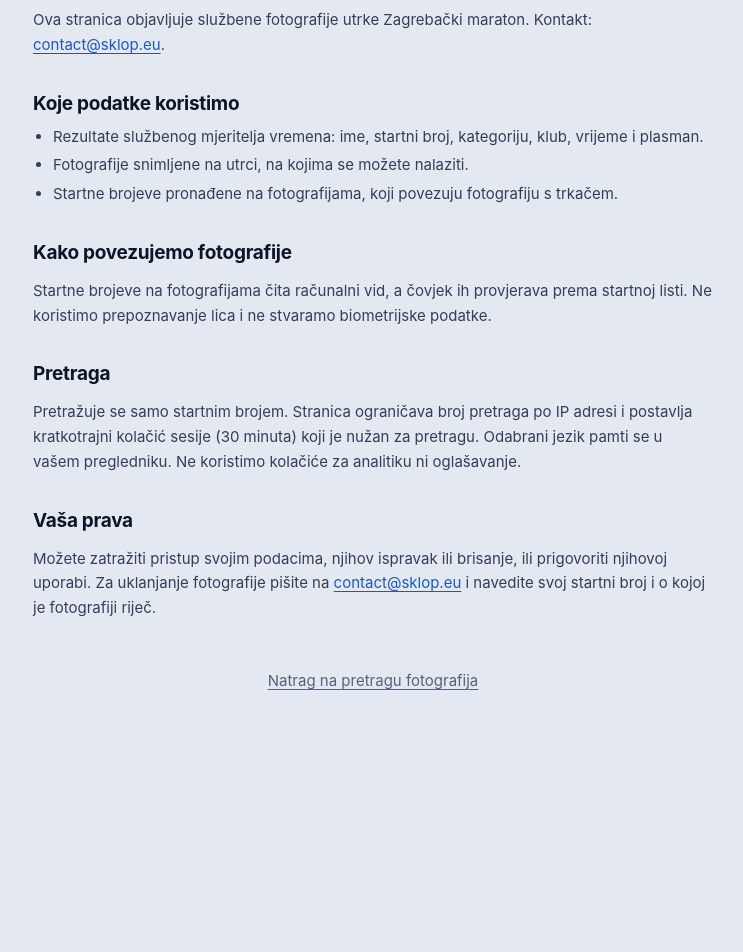
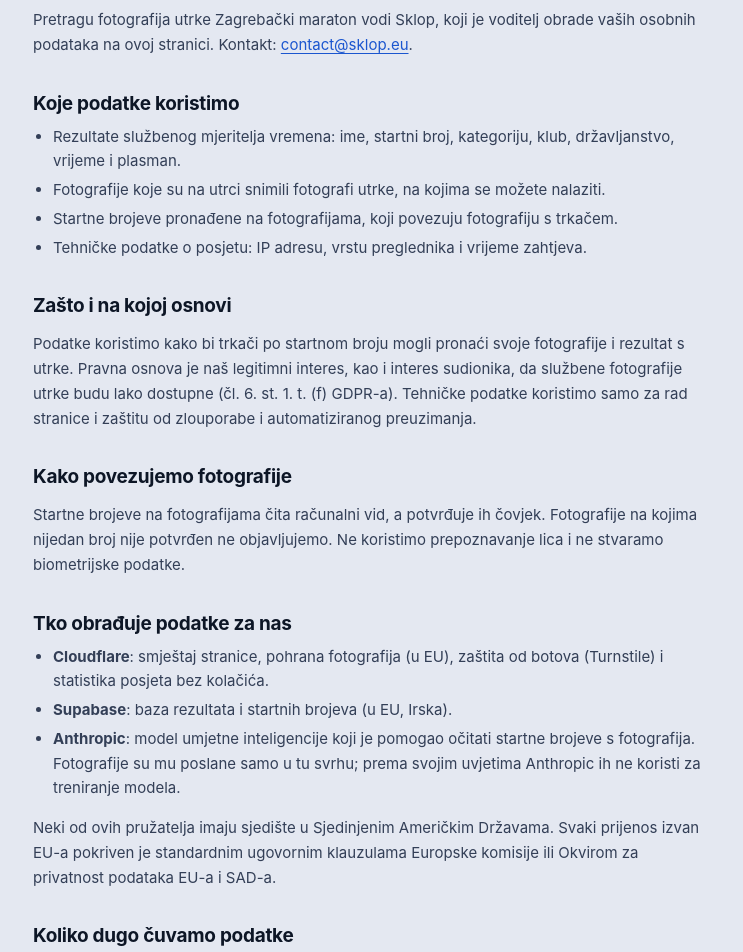
Before and after one commit to Brca04/MarathonOCR, a Next.js app in the folder web/: page /privatnost in a window 1280 px wide. Shown: the part 280-1232 px from the top of the page, without its empty margins (267-1010 px from the left). Before the commit the page ends 1069 px from the top, so only its background shows below. Built offline with nearby package versions, Linux system fonts and the light colour scheme; no server answers.

Commit message:
Privacy policy: controller, processors, retention, AZOP
Co-Authored-By: Claude Opus 5.5 <noreply@anthropic.com>

```diff
--- a/web/app/privatnost/page.tsx
+++ b/web/app/privatnost/page.tsx
@@ -5,45 +5,93 @@ import { useApp } from '@/components/AppContext';
 import { CONTACT_EMAIL } from '@/lib/config';
 import { EVENT } from '@/lib/event';
 
-/** Privacy notice: what the site does with runners' data. */
+/**
+ * Privacy notice (GDPR art. 13): who runs the site, what it processes and
+ * why, who processes it for us, how long it is kept, and the visitor's rights,
+ * including the complaint to AZOP. Keep the Croatian and English texts in step.
+ */
 export default function PrivacyPage() {
   const { lang } = useApp();
   const mail = <a href={`mailto:${CONTACT_EMAIL}`}>{CONTACT_EMAIL}</a>;
+  const azop = (
+    <a href="https://azop.hr" target="_blank" rel="noopener noreferrer">
+      azop.hr
+    </a>
+  );
 
   if (lang === 'en') {
     return (
       <InfoPage title="Privacy policy">
         <h2>Who we are</h2>
         <p>
-          This site publishes the official photographs of {EVENT.nameEn || EVENT.name}. Contact: {mail}.
+          This photo search for {EVENT.nameEn || EVENT.name} is run by Sklop, which is the controller of your
+          personal data on this site. Contact: {mail}.
         </p>
 
         <h2>What data we use</h2>
         <ul>
-          <li>Results from the official timing provider: name, bib number, category, club, time and placing.</li>
-          <li>Photographs taken at the race, which may show you.</li>
+          <li>Results from the official timing provider: name, bib number, category, club, nationality, time and placing.</li>
+          <li>Photographs taken at the race by the event photographers, which may show you.</li>
           <li>The bib numbers found in each photo, which link a photo to a runner.</li>
+          <li>Technical data from your visit: IP address, browser type and the time of the request.</li>
         </ul>
+
+        <h2>Why, and on what basis</h2>
+        <p>
+          We use this data so that runners can find their own race photos and results by bib number. The legal
+          basis is our legitimate interest, and the participants&apos; interest, in making the official race
+          photos easy to find (Art. 6(1)(f) GDPR). Technical data is used only to run the site and protect it from
+          abuse and automated scraping.
+        </p>
 
         <h2>How photos are matched</h2>
         <p>
-          Bib numbers are read from the photos by computer vision and checked by a person against the start list.
-          We do not use facial recognition and create no biometric data.
+          Bib numbers are read from the photos by computer vision and confirmed by a person. Photos where no bib
+          was confirmed are not published. We do not use facial recognition and create no biometric data.
         </p>
 
-        <h2>Searching</h2>
+        <h2>Who processes the data for us</h2>
+        <ul>
+          <li>
+            <strong>Cloudflare</strong>: hosting of the site, photo storage (in the EU), bot protection
+            (Turnstile) and cookie-free visitor statistics.
+          </li>
+          <li>
+            <strong>Supabase</strong>: the database of results and bib numbers (in the EU, Ireland).
+          </li>
+          <li>
+            <strong>Anthropic</strong>: an AI model that helped read bib numbers from the photos. Photos were sent
+            only for that purpose; under its terms Anthropic does not use them to train its models.
+          </li>
+        </ul>
+        <p>
+          Some of these providers are based in the United States. Any transfer outside the EU is covered by the
+          European Commission&apos;s standard contractual clauses or the EU-US Data Privacy Framework.
+        </p>
+
+        <h2>How long we keep it</h2>
+        <ul>
+          <li>Photos, bib numbers and results stay online for one month, until 16 November 2026, and are then deleted.</li>
+          <li>Request logs with IP addresses are kept for up to 7 days.</li>
+          <li>A photo you ask us to remove is taken down as soon as possible, within a few days at most.</li>
+        </ul>
+
+        <h2>Searching and cookies</h2>
         <p>
           You search with your bib number only. The site limits the number of searches per IP address and sets a
-          short-lived session cookie
-          (30 minutes) that is needed for searching. Your language choice is kept in your browser. We use no
-          analytics or advertising cookies.
+          short-lived session cookie (30 minutes) that is needed for searching. Your language choice is kept in your
+          browser. Visitor statistics are counted without cookies. We use no advertising cookies.
         </p>
 
         <h2>Your rights</h2>
         <p>
-          You can ask for access to, correction or deletion of your data, or object to its use. To have a photo
-          removed, write to {mail} with your bib number and the photo you mean.
+          You can ask for access to your data, its correction or deletion, a restriction of its use, or object to
+          its use. To have a photo removed, write to {mail} with your bib number and the photo you mean. If you
+          believe we handle your data unlawfully, you can complain to the Croatian data protection authority,
+          AZOP ({azop}).
         </p>
+
+        <p style={{ color: 'var(--mute)', fontSize: 13 }}>Last updated: 16 October 2026.</p>
       </InfoPage>
     );
   }
@@ -52,35 +100,75 @@ export default function PrivacyPage() {
     <InfoPage title="Pravila privatnosti">
       <h2>Tko smo</h2>
       <p>
-        Ova stranica objavljuje službene fotografije utrke {EVENT.name}. Kontakt: {mail}.
+        Pretragu fotografija utrke {EVENT.name} vodi Sklop, koji je voditelj obrade vaših osobnih podataka na ovoj
+        stranici. Kontakt: {mail}.
       </p>
 
       <h2>Koje podatke koristimo</h2>
       <ul>
-        <li>Rezultate službenog mjeritelja vremena: ime, startni broj, kategoriju, klub, vrijeme i plasman.</li>
-        <li>Fotografije snimljene na utrci, na kojima se možete nalaziti.</li>
+        <li>Rezultate službenog mjeritelja vremena: ime, startni broj, kategoriju, klub, državljanstvo, vrijeme i plasman.</li>
+        <li>Fotografije koje su na utrci snimili fotografi utrke, na kojima se možete nalaziti.</li>
         <li>Startne brojeve pronađene na fotografijama, koji povezuju fotografiju s trkačem.</li>
+        <li>Tehničke podatke o posjetu: IP adresu, vrstu preglednika i vrijeme zahtjeva.</li>
       </ul>
+
+      <h2>Zašto i na kojoj osnovi</h2>
+      <p>
+        Podatke koristimo kako bi trkači po startnom broju mogli pronaći svoje fotografije i rezultat s utrke. Pravna
+        osnova je naš legitimni interes, kao i interes sudionika, da službene fotografije utrke budu lako dostupne
+        (čl. 6. st. 1. t. (f) GDPR-a). Tehničke podatke koristimo samo za rad stranice i zaštitu od zlouporabe i
+        automatiziranog preuzimanja.
+      </p>
 
       <h2>Kako povezujemo fotografije</h2>
       <p>
-        Startne brojeve na fotografijama čita računalni vid, a čovjek ih provjerava prema startnoj listi. Ne koristimo
-        prepoznavanje lica i ne stvaramo biometrijske podatke.
+        Startne brojeve na fotografijama čita računalni vid, a potvrđuje ih čovjek. Fotografije na kojima nijedan
+        broj nije potvrđen ne objavljujemo. Ne koristimo prepoznavanje lica i ne stvaramo biometrijske podatke.
       </p>
 
-      <h2>Pretraga</h2>
+      <h2>Tko obrađuje podatke za nas</h2>
+      <ul>
+        <li>
+          <strong>Cloudflare</strong>: smještaj stranice, pohrana fotografija (u EU), zaštita od botova (Turnstile) i
+          statistika posjeta bez kolačića.
+        </li>
+        <li>
+          <strong>Supabase</strong>: baza rezultata i startnih brojeva (u EU, Irska).
+        </li>
+        <li>
+          <strong>Anthropic</strong>: model umjetne inteligencije koji je pomogao očitati startne brojeve s
+          fotografija. Fotografije su mu poslane samo u tu svrhu; prema svojim uvjetima Anthropic ih ne koristi za
+          treniranje modela.
+        </li>
+      </ul>
+      <p>
+        Neki od ovih pružatelja imaju sjedište u Sjedinjenim Američkim Državama. Svaki prijenos izvan EU-a pokriven je
+        standardnim ugovornim klauzulama Europske komisije ili Okvirom za privatnost podataka EU-a i SAD-a.
+      </p>
+
+      <h2>Koliko dugo čuvamo podatke</h2>
+      <ul>
+        <li>Fotografije, startni brojevi i rezultati dostupni su mjesec dana, do 16. studenoga 2026., a zatim se brišu.</li>
+        <li>Zapisi zahtjeva s IP adresama čuvaju se najviše 7 dana.</li>
+        <li>Fotografiju koju zatražite ukloniti uklanjamo što prije, najkasnije u roku od nekoliko dana.</li>
+      </ul>
+
+      <h2>Pretraga i kolačići</h2>
       <p>
         Pretražuje se samo startnim brojem. Stranica ograničava broj pretraga po IP adresi i postavlja kratkotrajni
-        kolačić sesije (30 minuta)
-        koji je nužan za pretragu. Odabrani jezik pamti se u vašem pregledniku. Ne koristimo kolačiće za analitiku ni
-        oglašavanje.
+        kolačić sesije (30 minuta) koji je nužan za pretragu. Odabrani jezik pamti se u vašem pregledniku. Statistika
+        posjeta broji se bez kolačića. Ne koristimo kolačiće za oglašavanje.
       </p>
 
       <h2>Vaša prava</h2>
       <p>
-        Možete zatražiti pristup svojim podacima, njihov ispravak ili brisanje, ili prigovoriti njihovoj uporabi. Za
-        uklanjanje fotografije pišite na {mail} i navedite svoj startni broj i o kojoj je fotografiji riječ.
+        Možete zatražiti pristup svojim podacima, njihov ispravak ili brisanje, ograničenje obrade ili prigovoriti
+        njihovoj uporabi. Za uklanjanje fotografije pišite na {mail} i navedite svoj startni broj i o kojoj je
+        fotografiji riječ. Ako smatrate da vaše podatke obrađujemo protivno propisima, možete podnijeti prigovor
+        Agenciji za zaštitu osobnih podataka, AZOP ({azop}).
       </p>
+
+      <p style={{ color: 'var(--mute)', fontSize: 13 }}>Zadnja izmjena: 16. listopada 2026.</p>
     </InfoPage>
   );
 }
```
Also changed, not shown: 1 other file (tests, documents, lock files or other folders).
